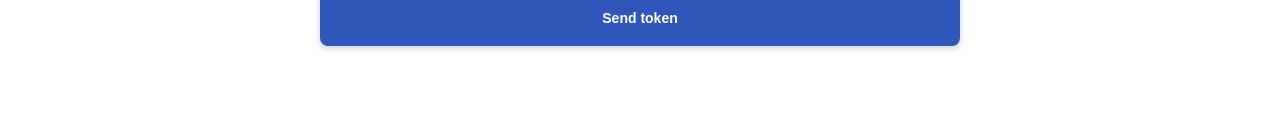
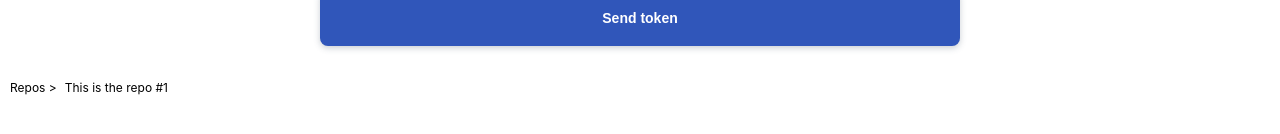
Before and after one commit to maxcabrera/routable, a React (Create React App) app: page / in a window 1280 px wide. Shown: the part 254-388 px from the top of the page. Built offline with nearby package versions, Linux system fonts and the light colour scheme.

Commit message:
added BreadCrumbs component to indicate where the user is

```diff
--- a/src/App.js
+++ b/src/App.js
@@ -1,8 +1,8 @@
 import React, { Component } from 'react';
 import './App.css';
 import Header from './components/Header'
-import Button from './components/Button'
 import LoginForm from './components/LoginForm'
+import BreadCrumbs from './components/BreadCrumb'
 
 class App extends Component {
   render() {
@@ -10,6 +10,10 @@ class App extends Component {
       <div className="App">
         <Header title="Issues Management System" />
         <LoginForm sendToken={() => {}}/>
+        <BreadCrumbs paths={[
+        { title: 'Repos'},
+        { title: 'This is the repo #1'}
+          ]}/>
       </div>
     );
   }
--- /dev/null
+++ b/src/components/BreadCrumb/index.js
@@ -0,0 +1,50 @@
+import React from 'react'
+import PropTypes from 'prop-types'
+import styled from 'styled-components'
+
+const BreadWrapper = styled.section`
+  margin: 0;
+  padding: 10px;
+  text-align:left;
+
+  span {
+    font-size:12px;
+    margin-right: 8px;
+    text-align: left;
+  }
+
+  span:after {
+    content: ' >';
+  }
+
+  span:last-child:after {
+    content: ''
+  }
+`
+
+const BreadCrumbs = (props) => {
+  const { paths } = props
+
+  let breadCrumbs = paths.map((element, index) => {
+    return <span key={index}>{element.title}</span>
+  })
+
+  return (
+    <BreadWrapper className="bread">
+      {breadCrumbs}
+    </BreadWrapper>
+  )
+}
+
+BreadCrumbs.propTypes = {
+  paths: PropTypes.arrayOf(PropTypes.shape({
+    title: PropTypes.string,
+    link: PropTypes.string,
+  })).isRequired
+}
+
+BreadCrumbs.defaultProptypes = {
+
+}
+
+export default BreadCrumbs
```
Also changed, not shown: 2 other files (tests, documents, lock files or other folders).
